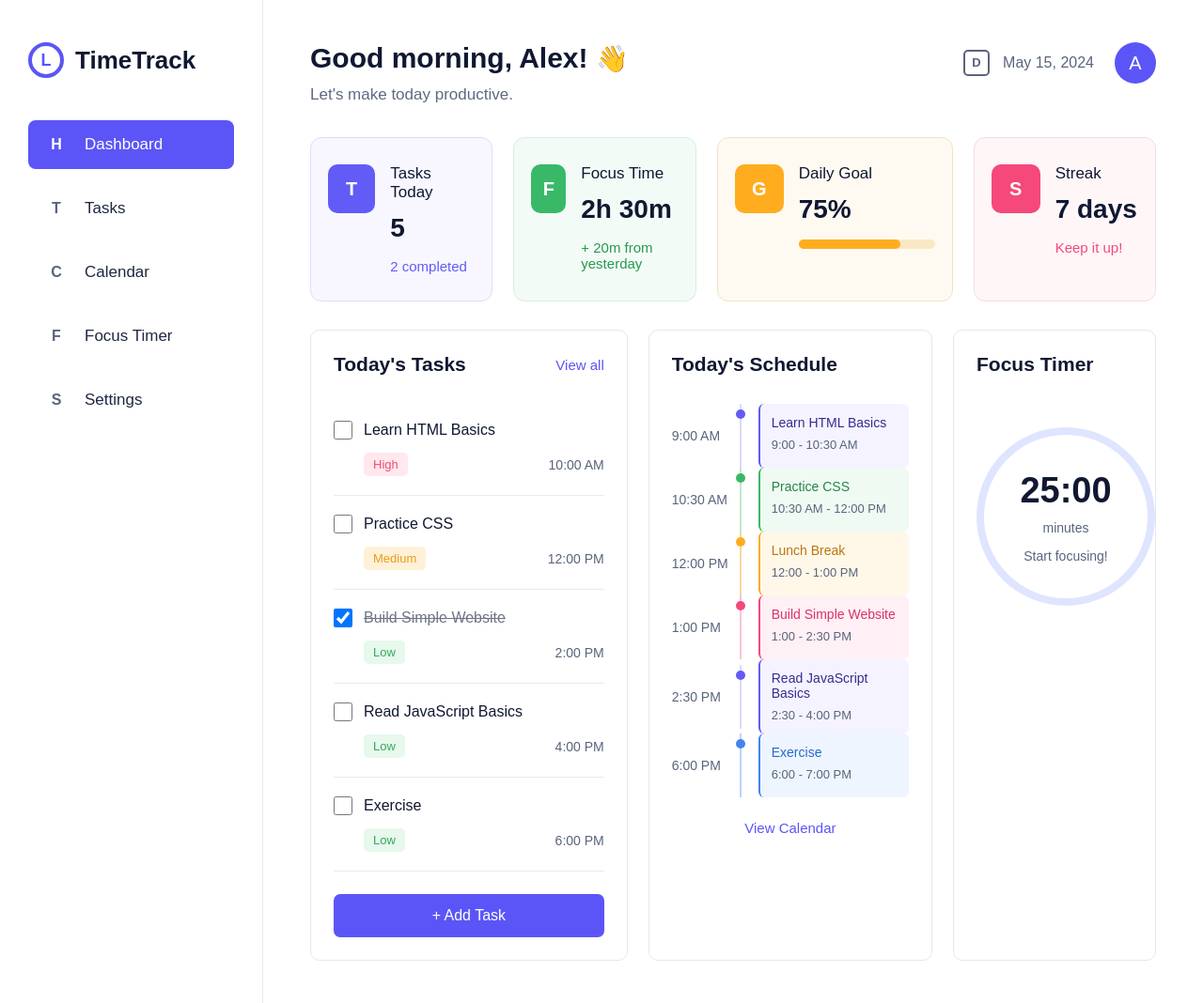
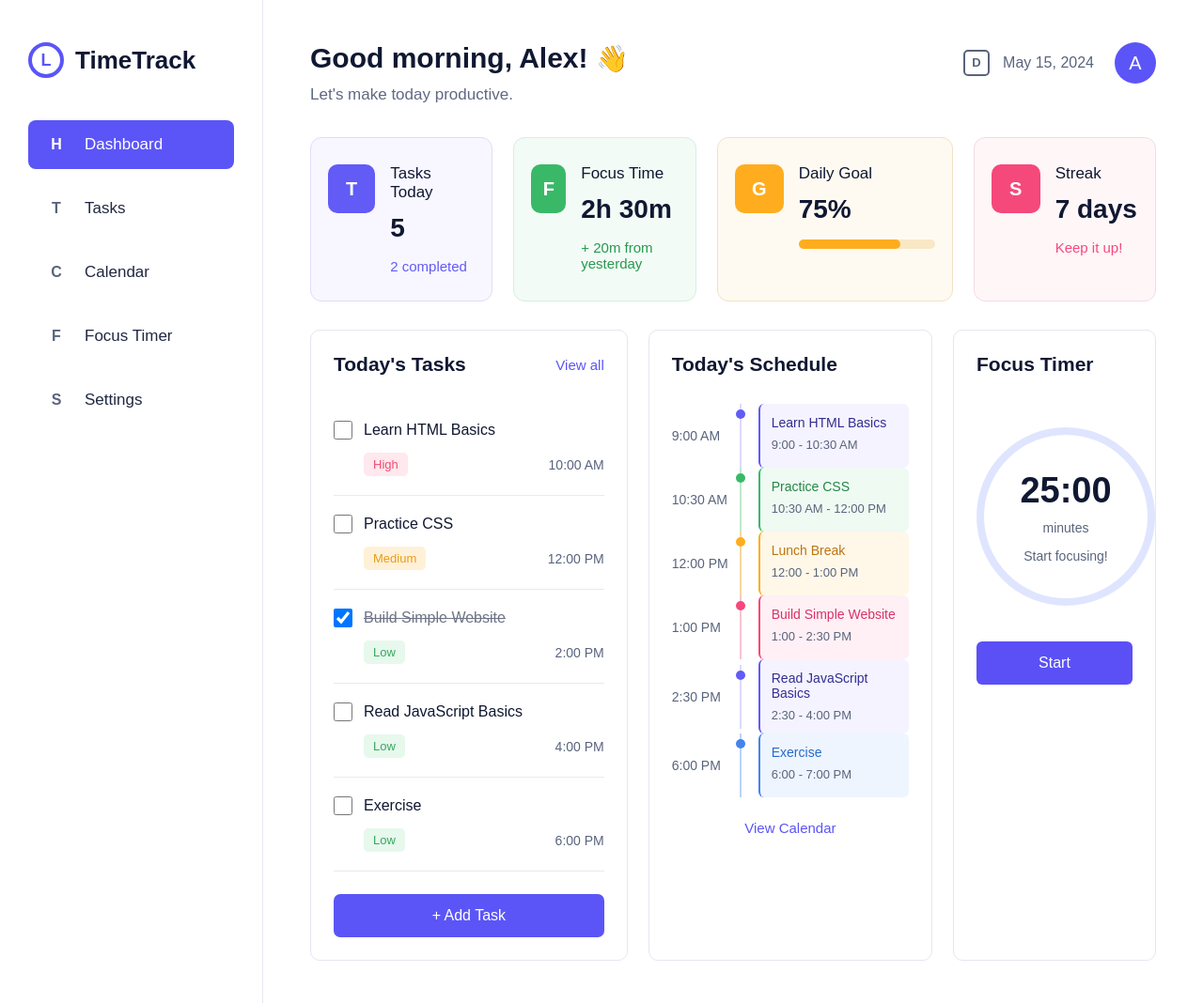
Before and after one commit to peterygalaxy-arch/Time-Management, a Flask app: page / in a window 1280 px wide. Shown: the whole page at 94% size. Run offline with Flask 3, Linux system fonts and the light colour scheme.

Commit message:
add the start button

```diff
--- a/static/style.css
+++ b/static/style.css
@@ -549,3 +549,14 @@ body {
     color: #59647d;
     font-size: 14px;
 }
+
+.start-button {
+    width: 100%;
+    margin-top: 38px;
+    padding: 14px;
+    border: none;
+    border-radius: 6px;
+    background-color: #5b50f6;
+    color: white;
+    font-size: 16px;
+}
--- a/templates/index.html
+++ b/templates/index.html
@@ -267,6 +267,8 @@
                         <p class="timer-minutes">minutes</p>
                         <p class="timer-message">Start focusing!</p>
                     </div>
+
+                    <button class="start-button">Start</button>
                 </div>
             </div>
         </div>
```
